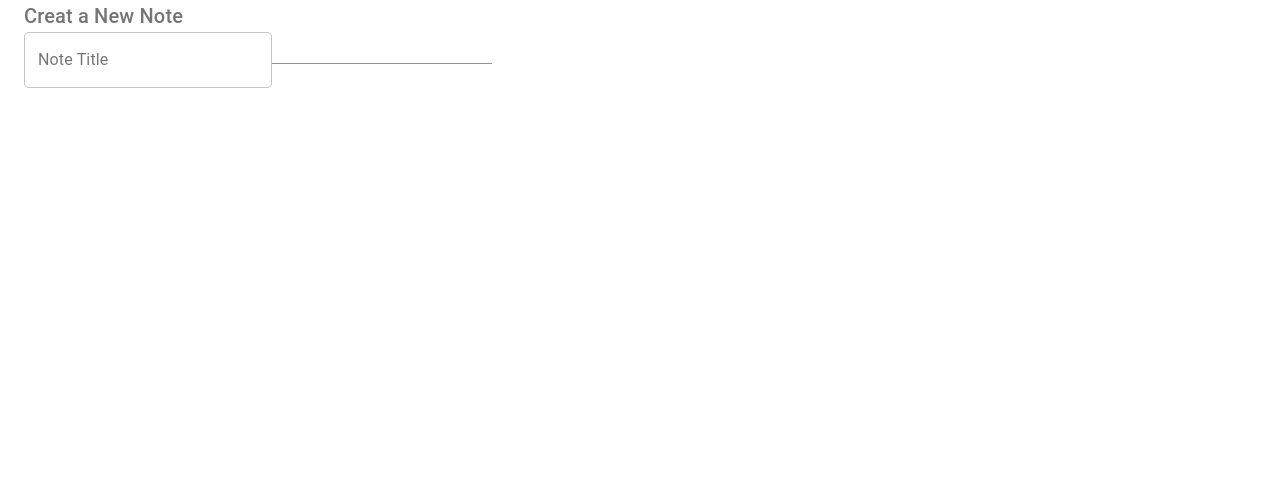
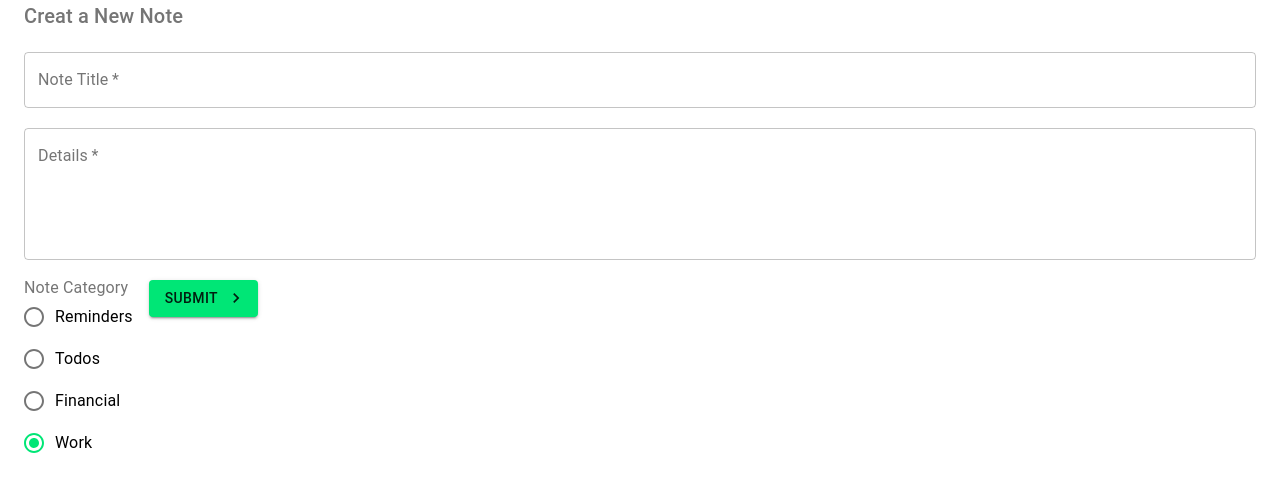
Before and after one commit to Zorba11/notes-maker, a React (Create React App) app in the folder src/frontend/: page /create in a window 1280 px wide. Shown: the top 492 px of the page. Built offline with nearby package versions, Linux system fonts and the light colour scheme.

Commit message:
create page, need to finish-handlesubmit, need to fix button position

```diff
--- a/src/frontend/src/pages/Create.js
+++ b/src/frontend/src/pages/Create.js
@@ -1,19 +1,122 @@
-import { Container, TextField, Typography } from '@material-ui/core';
-import React from 'react';
+import {
+  Button,
+  Container,
+  FormControl,
+  FormControlLabel,
+  FormLabel,
+  makeStyles,
+  Radio,
+  RadioGroup,
+  TextField,
+  Typography,
+} from '@material-ui/core';
+import { KeyboardArrowRight } from '@material-ui/icons';
+import React, { useState } from 'react';
+import { useHistory } from 'react-router-dom';
 
-const Create = () => (
+const useStyles = makeStyles({
+  field: {
+    marginTop: 20,
+    marginBottom: 20,
+    display: 'block',
+  },
+});
+
+const Create = () => {
+  const classes = useStyles();
+  const history = useHistory();
+
+  const [title, setTitle] = useState('');
+  const [details, setDetails] = useState('');
+  const [category, setCategory] = useState('work');
+  const [titleError, setTitleError] = useState(false);
+  const [detailsError, setDetailsError] = useState(false);
+
+  const handleSubmit = (e) => {
+    e.preventDefault();
+
+    setTitleError(false);
+    setDetailsError(false);
+
+    if (title == '') setTitleError(true);
+
+    if (details == '') setDetailsError(true);
+
+    if (title && details) {
+      fetch('http://localhost:8000/notes', {
+        method: 'POST',
+        headers: {
+          'Content-type': 'application/json',
+        },
+        body: JSON.stringify({ title, details, category }),
+      }).then(() => history.pushState('/'));
+    }
+  };
+
+  return (
     <Container>
       <Typography variant="h6" component="h2" color="textSecondary">
         Creat a New Note
       </Typography>
-    <form noValidate autoComplete="off">
+      <form noValidate autoComplete="off" onSubmit={handleSubmit}>
         <TextField
+          className={classes.field}
+          onChange={(e) => setTitle(e.target.value)}
+          error={titleError}
           label="Note Title"
           variant="outlined"
           color="secondary"
+          fullWidth
+          required
         ></TextField>
-      <TextField></TextField>
+        <TextField
+          className={classes.field}
+          onChange={(e) => setDetails(e.target.value)}
+          error={detailsError}
+          label="Details"
+          variant="outlined"
+          color="secondary"
+          fullWidth
+          required
+          multiline
+          rows={5}
+        ></TextField>
+
+        <FormControl classes={classes.field}>
+          <FormLabel>Note Category</FormLabel>
+          <RadioGroup
+            value={category}
+            onChange={(e) => setCategory(e.target.value)}
+          >
+            <FormControlLabel
+              value="reminders"
+              control={<Radio />}
+              label="Reminders"
+            />
+
+            <FormControlLabel value="todos" control={<Radio />} label="Todos" />
+
+            <FormControlLabel
+              value="financial"
+              control={<Radio />}
+              label="Financial"
+            />
+
+            <FormControlLabel value="work" control={<Radio />} label="Work" />
+          </RadioGroup>
+        </FormControl>
+
+        <Button
+          type="submit"
+          color="secondary"
+          variant="contained"
+          endIcon={<KeyboardArrowRight />}
+        >
+          Submit
+        </Button>
       </form>
     </Container>
   );
+};
+
 export default Create;
```
Lines whose indentation alone changed are shown as unchanged.
